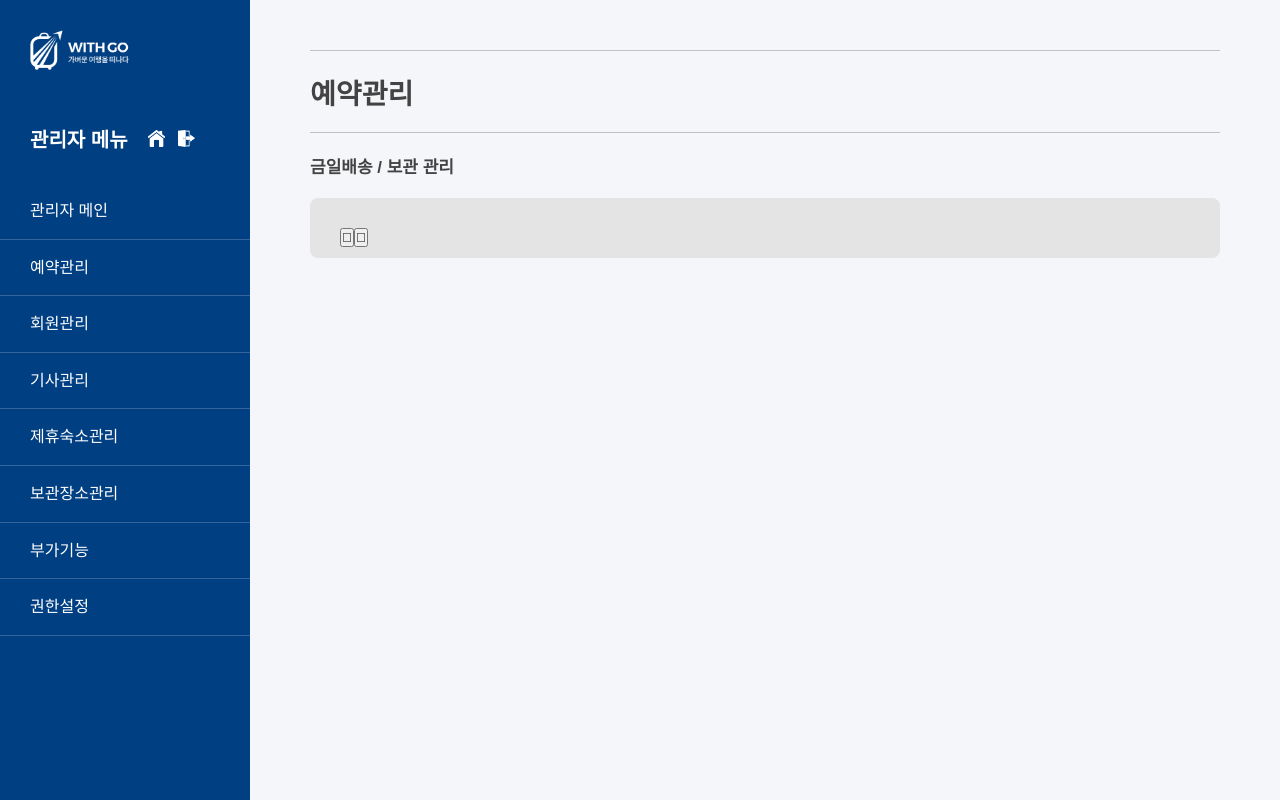
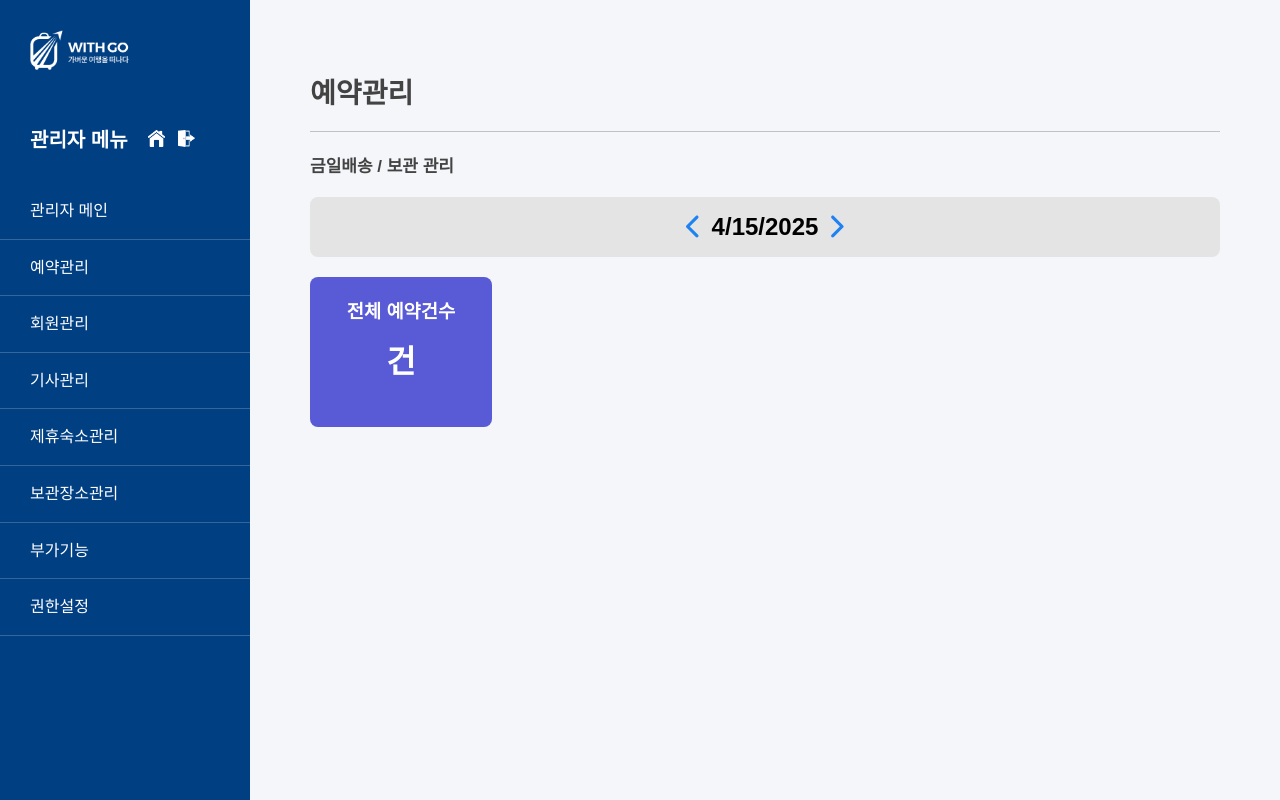
Before and after one commit to cjo3o/with_go_admin, a React (Vite) app: page /reservation in a window 1280 px wide. Built offline with nearby package versions, Linux system fonts and the light colour scheme; no server answers.

Commit message:
날짜 함수랑 html,css 깔짝

```diff
--- a/src/css/Reservation.css
+++ b/src/css/Reservation.css
@@ -5,8 +5,14 @@
     font-family: 'KoPub Dotum', sans-serif;
 }
 
+#main{
+    max-width: 100%;
+    height: auto;
+
+}
+
 .submain {
-    border-top: 1px solid #c1c1c1;
+    /*border-top: 1px solid #c1c1c1;*/
     border-bottom: 1px solid #c1c1c1;
 }
 .header{
@@ -20,7 +26,7 @@
     margin: 20px 0;
 }
 
-.content{
+.content_first{
     width: 100%;
     height: 10px;
     background-color: #e4e4e4;
@@ -28,4 +34,33 @@
     border-radius: 8px;
     /*box-shadow: 0 2px 6px rgba(0, 0, 0, 0.1);*/
     margin-bottom: 20px;
+    display: flex;
+    justify-content: center;
+    place-items: center;
 }
+
+button{
+    border: none;
+    background: none;
+    color: #1e83f1;
+    font-weight: bold;
+    font-size: 25px;
+}
+
+.content_second{
+    width: 20%;
+    height: 150px;
+    background-color: #595AD5;
+    border-radius: 8px;
+    color: white;
+    line-height: 30px;
+    place-items: center;
+}
+
+.content_second > h3{
+    padding-top: 20px;
+}
+
+.content_second > h1{
+    padding-top: 20px;
+}
--- a/src/pages/Reservation.jsx
+++ b/src/pages/Reservation.jsx
@@ -1,9 +1,45 @@
-import React from 'react';
+import React, {useEffect} from 'react';
 import {FontAwesomeIcon} from "@fortawesome/react-fontawesome";
+import {faChevronLeft} from "@fortawesome/free-solid-svg-icons/faChevronLeft";
+import {faChevronRight} from "@fortawesome/free-solid-svg-icons/faChevronRight";
+
 import('../css/Reservation.css')
-// import { fa-solid fa-chevron-left, fa-solid fa-chevron-right } from '@fortawesome/free-solid-svg-icons';
+
 
 function Reservation() {
+
+    const [date, setDate] = React.useState(new Date().toLocaleDateString());
+
+    const handlePrevDate = () => {
+        setDate((prevDate) => {
+            const newDate = new Date(prevDate);
+            newDate.setDate(newDate.getDate() - 1);
+            return newDate;
+        })
+    }
+
+    const handleNextDate = () => {
+        setDate((prevDate) => {
+            const newDate = new Date(prevDate);
+            newDate.setDate(newDate.getDate() + 1);
+            return newDate;
+        })
+    }
+
+    async function getDate() {
+        const res = await fetch("/api/date");
+        console.log(res);
+
+        // if (result.data.status == 200) {
+        //     // setDate([res.data.date]);
+        //     setDate(new Date(data.date).toLocaleDateString());
+        // }
+    }
+
+    useEffect(() => {
+        getDate();
+    }, [date])
+
     return (
         <div className="main">
             <div className="submain">
@@ -11,14 +47,20 @@ function Reservation() {
                     <h3>예약관리</h3>
                 </div>
             </div>
-                <div className="subheader">
-                    <p style={{fontSize:"17px", fontWeight:"bold", color:"#434343"}}>금일배송 / 보관 관리</p>
+            <div className="subheader">
+                <p style={{fontSize: "17px", fontWeight: "bold", color: "#434343"}}>금일배송 / 보관 관리</p>
+            </div>
+            <div className="content">
+                <div className="content_first">
+                    <button onClick={handlePrevDate} style={{marginRight: "10px"}}><FontAwesomeIcon icon={faChevronLeft}/></button>
+                    <h2>{date}</h2>
+                    <button onClick={handleNextDate} style={{marginLeft:"10px"}}><FontAwesomeIcon icon={faChevronRight}/></button>
                 </div>
-                <div className="content">
-                    <button></button>
-
-                    <button></button>
+                <div className="content_second">
+                    <h3>전체 예약건수</h3>
+                    <h1>{}건</h1>
                 </div>
+            </div>
         </div>
     );
 }
```
